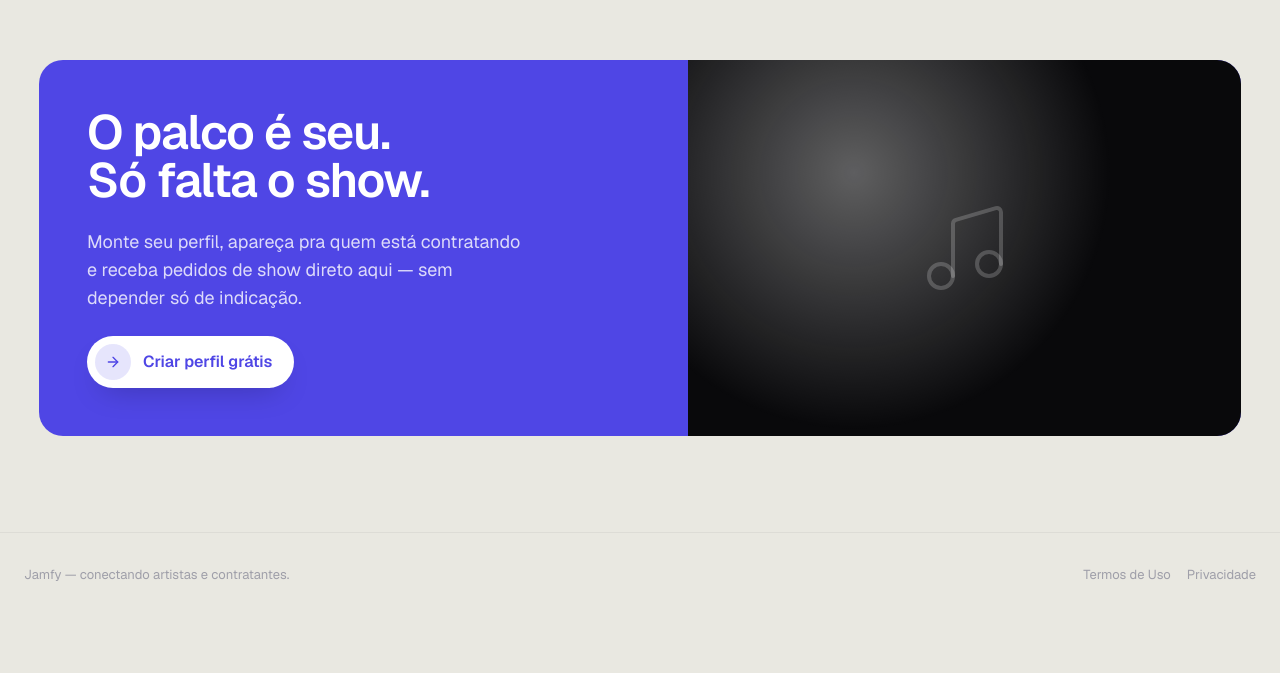
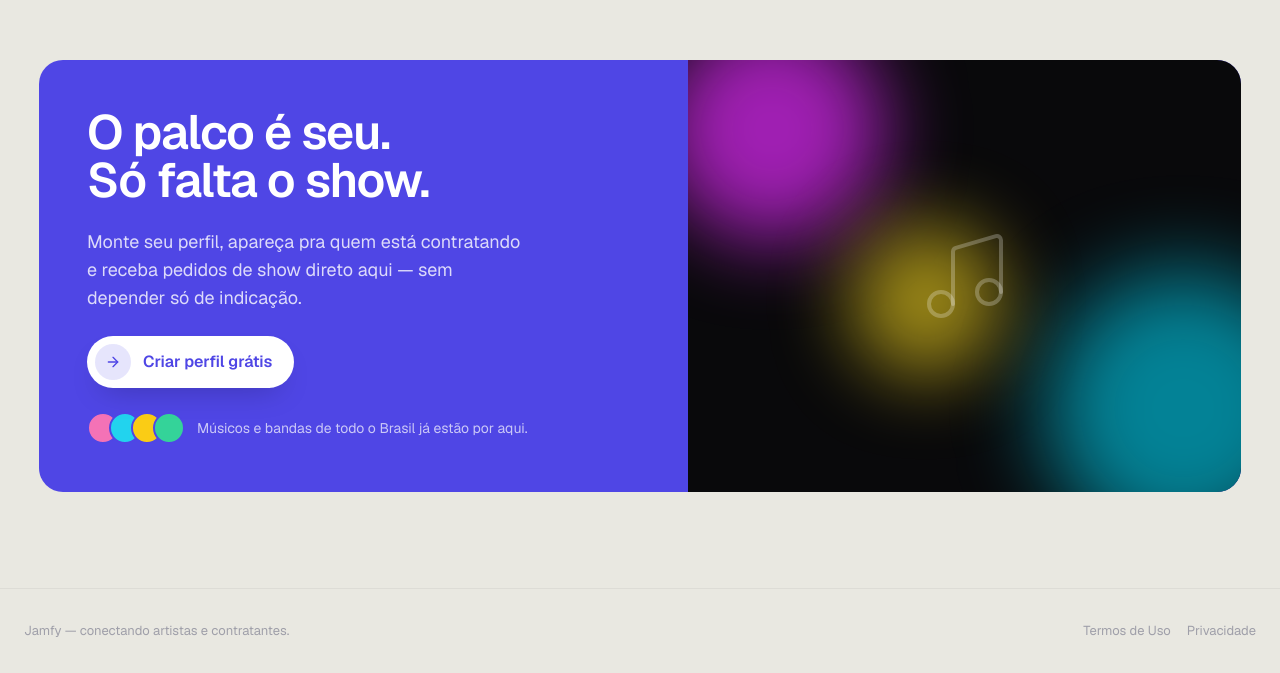
Before and after one commit to Pradiss/Jamfy, a Next.js app in the folder apps/frontend/: page / in a window 1280 px wide. Shown: the part 4613-5286 px from the top of the page. Before the commit the page ends 5230 px from the top, so only its background shows below. Built offline with nearby package versions, Linux system fonts and the light colour scheme; no server answers.

Commit message:
update: canceled book

```diff
--- a/apps/frontend/src/app/artistas/[slug]/page.tsx
+++ b/apps/frontend/src/app/artistas/[slug]/page.tsx
@@ -1,7 +1,7 @@
 import { cache } from "react";
 import { notFound } from "next/navigation";
 import Image from "next/image";
-import { Star, Music2, Guitar, Mic2 } from "lucide-react";
+import { Star, Guitar, Mic2 } from "lucide-react";
 import type { Metadata } from "next";
 
 import { apiFetch, ApiError } from "@/lib/api";
@@ -196,6 +196,19 @@ export default async function ArtistaPage(
             {artist.cidade}, {artist.estado}
           </p>
 
+          {artist.generos.length ? (
+            <div className="mt-3 flex flex-wrap gap-2">
+              {artist.generos.map(({ genero }) => (
+                <span
+                  key={genero.nome}
+                  className="rounded-full bg-accent px-4 py-1.5 text-sm font-semibold text-accent-foreground"
+                >
+                  {genero.nome}
+                </span>
+              ))}
+            </div>
+          ) : null}
+
           {artist.quantidadeAvaliacoes > 0 ? (
             <p className="mt-1.5 flex items-center gap-1.5 text-sm">
               <Star className="h-4 w-4 fill-current text-accent" />
@@ -254,14 +267,6 @@ export default async function ArtistaPage(
           sobre={
             <div className="flex flex-col gap-8">
               <div className="flex flex-col gap-2">
-                {artist.generos.length ? (
-                  <TagGroup
-                    label="Gêneros"
-                    icon={Music2}
-                    tone="accent"
-                    items={artist.generos.map(({ genero }) => genero.nome)}
-                  />
-                ) : null}
                 {artist.instrumentos.length ? (
                   <TagGroup
                     label="Instrumentos"
--- a/apps/frontend/src/app/globals.css
+++ b/apps/frontend/src/app/globals.css
@@ -79,9 +79,33 @@ button {
   }
 }
 
+/* Final CTA panel — a handful of soft, oversized color blobs drifting past
+   each other behind the "Criar perfil grátis" card. Pure CSS (no Lottie/SVG
+   asset), so it stays on-brand and costs nothing to load. */
+@keyframes cta-blob-drift {
+  0%,
+  100% {
+    transform: translate(0, 0) scale(1);
+  }
+  33% {
+    transform: translate(6%, -8%) scale(1.08);
+  }
+  66% {
+    transform: translate(-5%, 6%) scale(0.95);
+  }
+}
+
+.cta-blob {
+  position: absolute;
+  border-radius: 9999px;
+  filter: blur(40px);
+  animation: cta-blob-drift 16s ease-in-out infinite;
+}
+
 @media (prefers-reduced-motion: reduce) {
   .animate-page-in,
-  .animate-float-orb {
+  .animate-float-orb,
+  .cta-blob {
     animation: none;
   }
 }
--- a/apps/frontend/src/app/page.tsx
+++ b/apps/frontend/src/app/page.tsx
@@ -185,12 +185,39 @@ export default async function Home() {
                 Criar perfil grátis
               </MagneticButton>
             </div>
+
+            <div className="flex items-center gap-3">
+              <div className="flex -space-x-2.5">
+                {["#f472b6", "#22d3ee", "#facc15", "#34d399"].map((color) => (
+                  <span
+                    key={color}
+                    className="h-8 w-8 rounded-full border-2 border-accent"
+                    style={{ backgroundColor: color }}
+                  />
+                ))}
+              </div>
+              <p className="text-sm text-accent-foreground/70">
+                Músicos e bandas de todo o Brasil já estão por aqui.
+              </p>
+            </div>
           </div>
 
           <div className="relative hidden min-h-64 flex-1 overflow-hidden bg-zinc-950 md:block">
-            <div className="animate-float-orb absolute inset-0 bg-[radial-gradient(circle_at_30%_30%,rgba(255,255,255,0.35)_0%,transparent_55%)]" />
+            <div
+              className="cta-blob h-56 w-56 bg-fuchsia-500/70"
+              style={{ top: "-10%", left: "-5%" }}
+            />
+            <div
+              className="cta-blob h-64 w-64 bg-cyan-400/60"
+              style={{ bottom: "-15%", right: "-10%", animationDelay: "-5s" }}
+            />
+            <div
+              className="cta-blob h-40 w-40 bg-yellow-300/60"
+              style={{ top: "35%", left: "30%", animationDelay: "-10s" }}
+            />
+
             <div className="absolute inset-0 flex items-center justify-center">
-              <Music className="h-24 w-24 text-white/20" strokeWidth={1} />
+              <Music className="h-24 w-24 text-white/25" strokeWidth={1} />
             </div>
           </div>
         </section>
--- a/apps/frontend/src/components/hiring/hiring-request-card.tsx
+++ b/apps/frontend/src/components/hiring/hiring-request-card.tsx
@@ -96,6 +96,16 @@ export function HiringRequestCard({
       setError("Não foi possível concluir a ação.");
     } finally {
       setPending(false);
+    }
+  }
+
+  function handleCancelAccepted() {
+    if (
+      window.confirm(
+        "Tem certeza que deseja cancelar essa contratação já confirmada? Isso não pode ser desfeito.",
+      )
+    ) {
+      void handleAction(onCancel);
     }
   }
 
@@ -257,6 +267,17 @@ export function HiringRequestCard({
                 onRated={() => onRated?.()}
               />
             ) : null}
+
+            {request.status === "ACEITA" && onCancel ? (
+              <button
+                type="button"
+                disabled={pending}
+                onClick={handleCancelAccepted}
+                className="rounded-full border border-red-200 px-4 py-2 text-sm font-medium text-red-600 transition hover:bg-red-50"
+              >
+                Cancelar contratação
+              </button>
+            ) : null}
           </div>
 
           {request.status === "ACEITA" && counterpart ? (
--- a/apps/frontend/src/components/hiring/received-hiring-requests.tsx
+++ b/apps/frontend/src/components/hiring/received-hiring-requests.tsx
@@ -53,6 +53,11 @@ export function ReceivedHiringRequests() {
     await load();
   }
 
+  async function cancel(id: string) {
+    await apiFetch(`/api/hiring-requests/${id}/cancel`, { method: "PATCH" });
+    await load();
+  }
+
   return (
     <section>
       {error ? (
@@ -72,6 +77,7 @@ export function ReceivedHiringRequests() {
               perspective="artist"
               onAccept={(id) => respond(id, "accept")}
               onDecline={(id) => respond(id, "decline")}
+              onCancel={cancel}
             />
           ))}
         </div>
```
Also changed, not shown: 2 other files (tests, documents, lock files or other folders).
